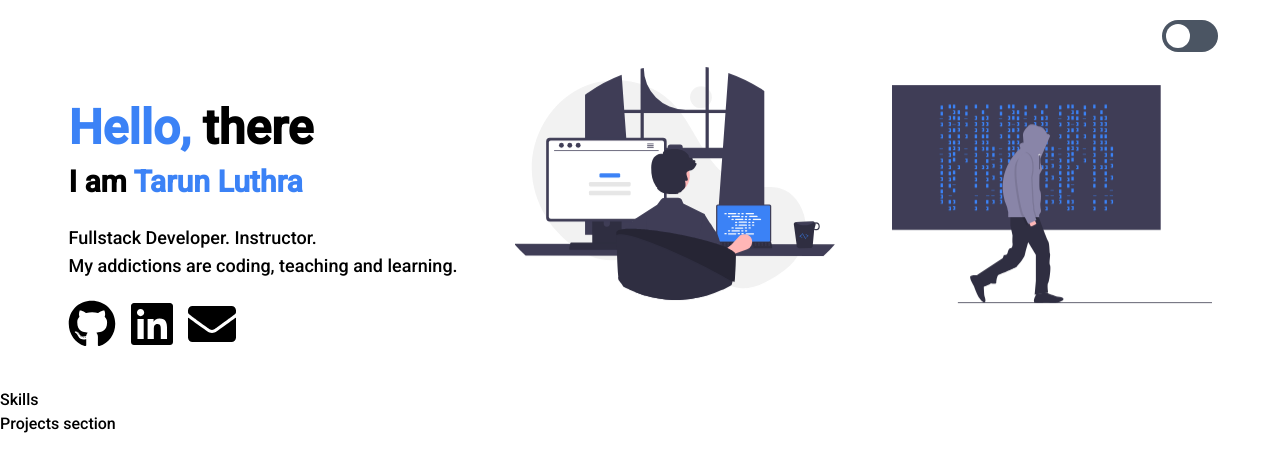
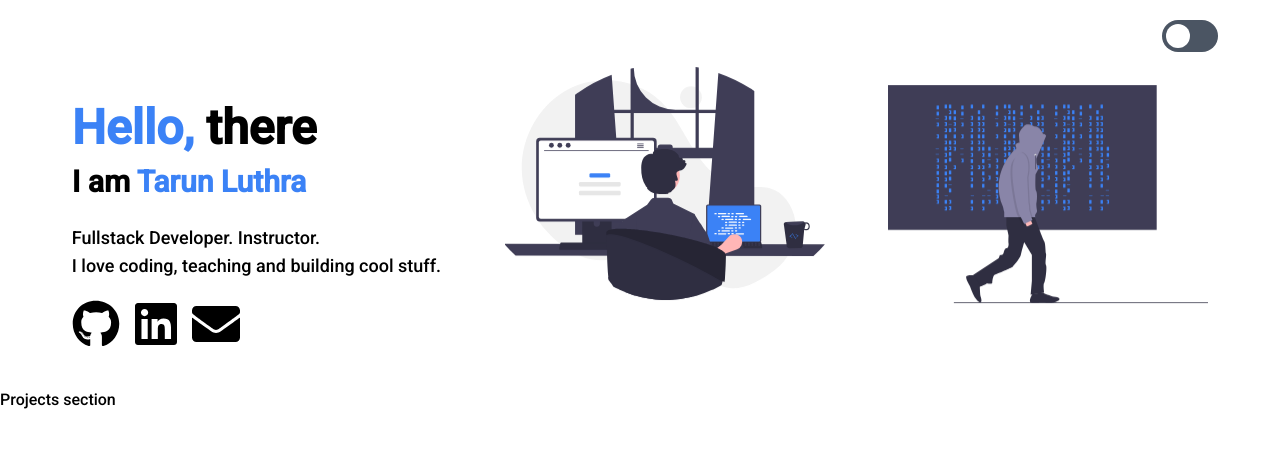
Before and after one commit to tarunluthra123/New-portfolio, a Gatsby site: page / in a window 1280 px wide. Built offline with nearby package versions, Linux system fonts and the light colour scheme; Gatsby itself is replaced by a stand-in of ours.

Commit message:
Document error fix

```diff
--- a/src/components/Hero.js
+++ b/src/components/Hero.js
@@ -22,21 +22,22 @@ const Hero = () => {
             Fullstack Developer. Instructor.
           </span>
           <br />
-          My addictions are {` `}
           <span className="hidden dark:inline">
-            animes, books and games.
+            My addictions are animes, books and games.
           </span>
           <span className="dark:hidden">
-            coding, teaching and learning.
+            I love coding, teaching and building cool stuff.
           </span>
         </p>
         <SocialIcons />
       </div>
       <StaticImage
+        alt="programmer"
         src="../images/programming.svg"
         className="max-w-xs animate-[bounce_2s_ease-in-out_infinite] dark:hidden"
       />
       <StaticImage
+        alt="hacker"
         src="../images/hacker.svg"
         className="max-w-xs animate-[bounce_2s_ease-in-out_infinite] hidden dark:block"
       />
--- a/src/components/Projects.js
+++ b/src/components/Projects.js
@@ -1,27 +1,32 @@
-import { graphql } from "gatsby";
 import React from "react";
+import { graphql, StaticQuery } from "gatsby";
 
-const Projects = ({ data }) => {
-  console.log("projects = ",data);
-  return <div>Projects section</div>;
+const Projects = (data) => {
+  const projects = data.allProjectsJson.nodes;
+  console.log("projects = ", projects)
+  return <section>Projects section</section>;
 };
 
 export const query = graphql`
   {
     allProjectsJson {
-      edges {
-        node {
-          id
-          technologies
-          title
-          projectUrl
-          imageUrl
-          githubUrl
-          description
-        }
+      nodes {
+        id
+        title
+        githubUrl
+        description
+        projectUrl
+        technologies
       }
     }
   }
 `;
 
-export default Projects;
+export default function ProjectsWrapper() {
+  return (
+    <StaticQuery
+      query={query}
+      render={Projects}
+    />
+  );
+}
--- a/src/components/SocialIcons.js
+++ b/src/components/SocialIcons.js
@@ -54,7 +54,7 @@ const query = graphql`
 }
 `;
 
-export default function () {
+export default function SocialIconsWrapper() {
   return <StaticQuery
     query={query}
     render={SocialIcons}
--- a/src/pages/index.js
+++ b/src/pages/index.js
@@ -1,22 +1,21 @@
-import * as React from "react";
+import React from "react";
 import "src/styles/global.css";
 import Header from "src/components/Header";
 import Hero from "src/components/Hero";
-import { getTheme, setTheme } from "utils/theme";
-import Skills from "src/components/Skills";
 import Projects from "src/components/Projects";
+import { getTheme, setTheme } from 'utils/theme';
 
 const IndexPage = () => {
   React.useEffect(() => {
     const theme = getTheme();
     setTheme(theme);
   }, []);
+
   return (
     <div className="dark:bg-slate-900 min-h-screen">
       <Header />
       <main>
         <Hero />
-        <Skills />
         <Projects />
       </main>
     </div>
--- a/utils/theme.js
+++ b/utils/theme.js
@@ -1,17 +1,18 @@
-const TOKEN = "dJwtzfsKxi";
 export const LIGHT_THEME = "light";
 export const DARK_THEME = "dark";
 
 export function setTheme(theme = "light") {
-  localStorage.setItem(TOKEN, theme);
   document.documentElement.classList.remove(LIGHT_THEME, DARK_THEME);
   document.documentElement.classList.add(theme);
 }
 
 export function getTheme() {
+  if (typeof document === 'undefined') {
+    return LIGHT_THEME;
+  }
   // Default theme - Light
-  const theme = localStorage.getItem(TOKEN);
-  return theme || LIGHT_THEME;
+  const currentTheme = document?.documentElement.classList[0];
+  return currentTheme || LIGHT_THEME;
 }
 
 export function toggleTheme() {
```
Also changed, not shown: 1 other file.
